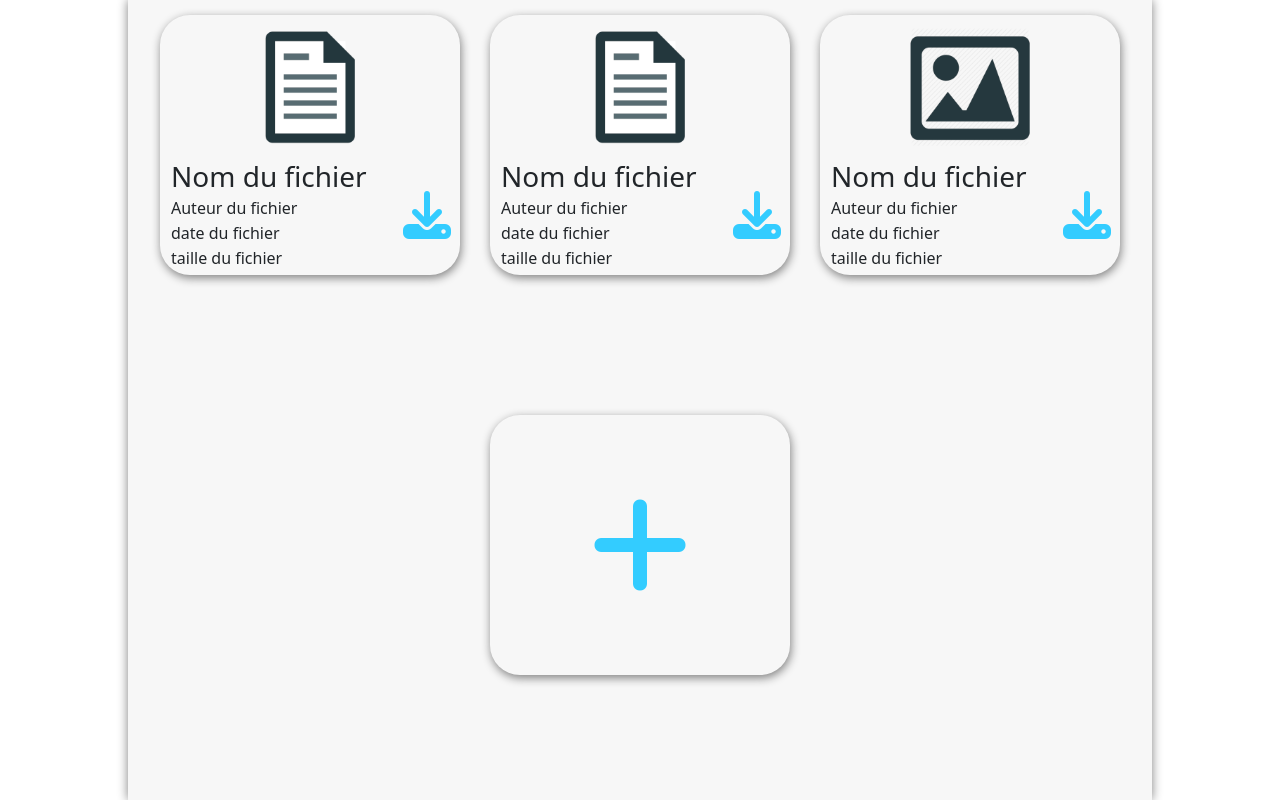
After one commit to JiovaniVianey/BackOffice-Hebergement-de-fichiers, a PHP site: page /vue/fichier_vue.php in a window 1280 px wide. The commit adds this page. Run offline with PHP 8.4, Linux system fonts and the light colour scheme; the template is opened without the code that fills it, so the values that code supplies are empty; some libraries are stand-ins or nearby versions.

Commit message:
vue fichier v1
+ fichier_vue
+ style.css
+ ajout du lien style.css et lien fontawesome (icons) dans le head

```diff
--- a/head.php
+++ b/head.php
@@ -2,6 +2,11 @@
 <html lang="fr">
 
   <head>
+    <!-- style css -->
+    <link rel="stylesheet" href="../style/style.css">
+
+    <!-- font awesome icon -->
+    <script src="https://kit.fontawesome.com/de904273ab.js" crossorigin="anonymous"></script>
 
     <!-- Required meta tags -->
     <meta charset="utf-8">
--- a/style/style.css
+++ b/style/style.css
@@ -0,0 +1,55 @@
+
+/* Accueil utilisateur tom */
+body
+{
+    background-color: rgb(241, 240, 240);
+
+}
+
+.basic-color
+{
+    color: #33CCFF;
+}
+
+.wrapper
+{
+    margin-left: 10% ;
+    margin-right: 10%;
+    width: 80%;
+    background-color: rgb(247, 247, 247);
+    box-shadow: 0 0 10px grey;
+    height: 100vh;
+    display: flex;
+    flex-direction: row;
+    flex-wrap: wrap;
+    justify-content: center;
+    align-items: flex-start;
+}
+
+.card-fichier
+{
+    width: 300px;
+    height: 260px;
+    margin: 15px;
+    box-shadow: 1px 3px 10px  gray;
+    display: flex;
+    flex-direction: column;
+    border-radius: 30px;
+    box-sizing: border-box;
+
+}
+
+.card-fichier-text
+{
+    padding: 1px;
+    margin: 0;
+    margin-left: 10px;
+
+}
+
+.fichier-img
+{
+    width: 60%;
+    margin-left: 20%;
+    margin-right: 20% ;
+}
--- /dev/null
+++ b/vue/fichier_vue.php
@@ -0,0 +1,82 @@
+ <!-- à retirer une fois les liens et includes terminés -->
+<?php
+    include("../head.php");
+?>
+
+<div class="wrapper">
+    <div class="card-fichier">
+        <img class="fichier-img my-2" src="../images/fileicon.png" alt="icon de fichier">
+        <div class="row">
+            <div class="col-md-9">
+                <h3 class="card-fichier-text">Nom du fichier</h3>
+                <p class="card-fichier-text">Auteur du fichier</p>
+                <span class="card-fichier-text">date du fichier</span>
+                <p class="card-fichier-text">taille du fichier</p>
+            </div>
+            <div class="col-md-2 d-flex align-items-center ">
+                <a href=""></a> <span class="py-auto fa-solid fa-download fa-3x basic-color"></span></a>
+            </div>
+        </div>
+    </div>
+    <div class="card-fichier">
+        <img class="fichier-img my-2" src="../images/fileicon.png" alt="icon de fichier">
+        <div class="row">
+            <div class="col-md-9">
+                <h3 class="card-fichier-text">Nom du fichier</h3>
+                <p class="card-fichier-text">Auteur du fichier</p>
+                <span class="card-fichier-text">date du fichier</span>
+                <p class="card-fichier-text">taille du fichier</p>
+            </div>
+            <div class="col-md-2 d-flex align-items-center ">
+                <a href=""></a> <span class="py-auto fa-solid fa-download fa-3x basic-color"></span></a>
+            </div>
+        </div>
+    </div>
+    <div class="card-fichier">
+        <img class="fichier-img my-2" src="../images/imageicon.png" alt="icon de fichier">
+        <div class="row">
+            <div class="col-md-9">
+                <h3 class="card-fichier-text">Nom du fichier</h3>
+                <p class="card-fichier-text">Auteur du fichier</p>
+                <span class="card-fichier-text">date du fichier</span>
+                <p class="card-fichier-text">taille du fichier</p>
+            </div>
+            <div class="col-md-2 d-flex align-items-center ">
+                <a href=""></a> <span class="py-auto fa-solid fa-download fa-3x basic-color"></span></a>
+            </div>
+        </div>
+    </div>
+
+    <div class="card-fichier">
+        <span class="mx-auto my-auto fa-solid fa-plus fa-7x basic-color"></span>
+    </div>
+
+
+
+
+
+
+
+</div>
+
+<!-- à réécrire -->
+<?php
+        foreach ($lesFichiers as $fichier)
+        {
+            ?>
+
+            <div class="card bg-grey" style="width: 15rem;">
+                <img src="<?php echo $produit -> getPhoto() ?>" class="card-img-top" alt="...">
+                <div class="card-body text-dark">
+                    <h5 class="card-title"><?php echo $produit -> getNom() ?></h5>
+                        <div class='card-footer bg-light'>
+                            <p class="card-text"><?php echo $produit -> getPrix() ?></p>
+                            <a href="panier.php?id=<?php $produit -> getId() ?>" class="btn btn-warning bg-gradient">Ajouter au panier</a>
+                        </div>
+                    </div>
+                </div>
+
+
+            <?php
+        }
+    ?>
```
Also changed, not shown: images/fileicon.png (added), images/imageicon.png (added), vue/Accueil.php (deleted).
